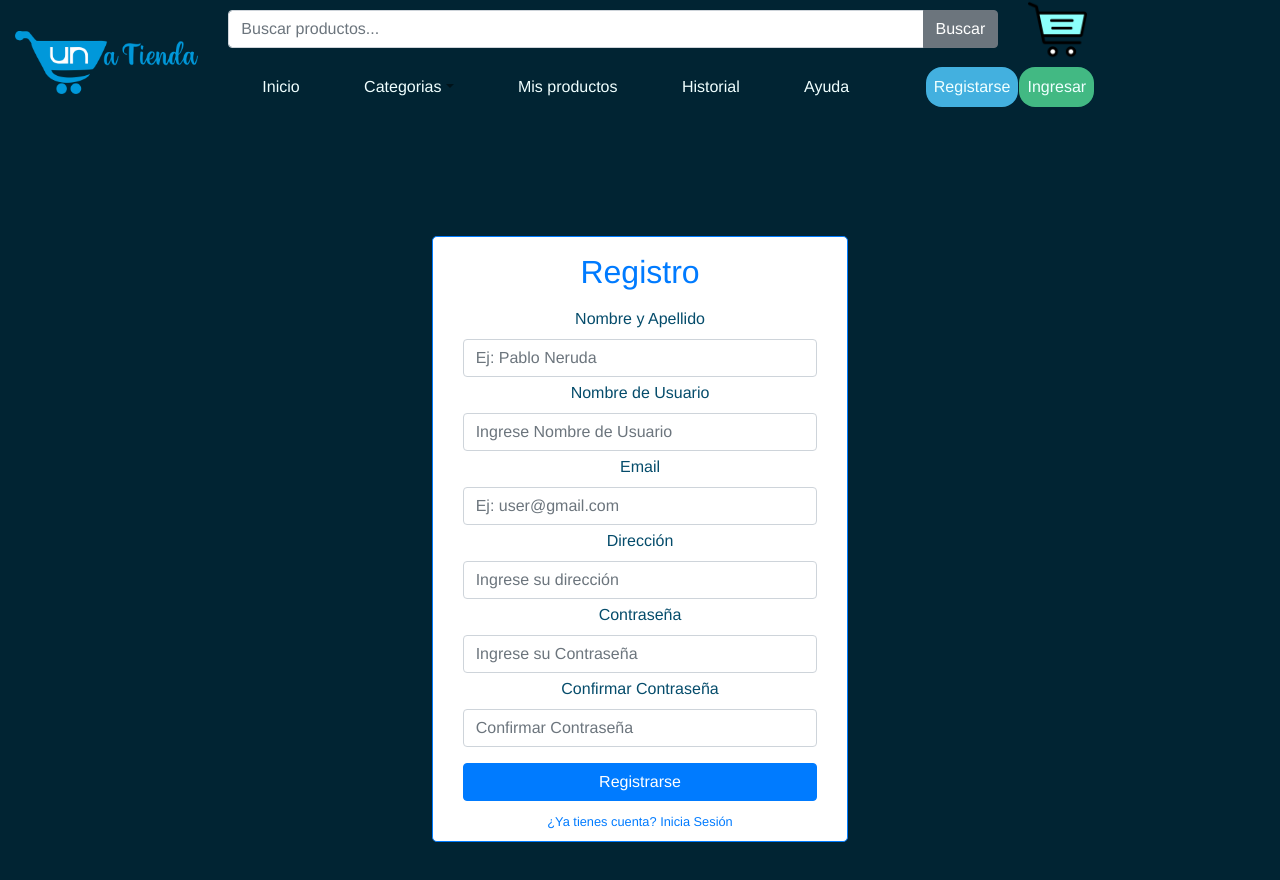
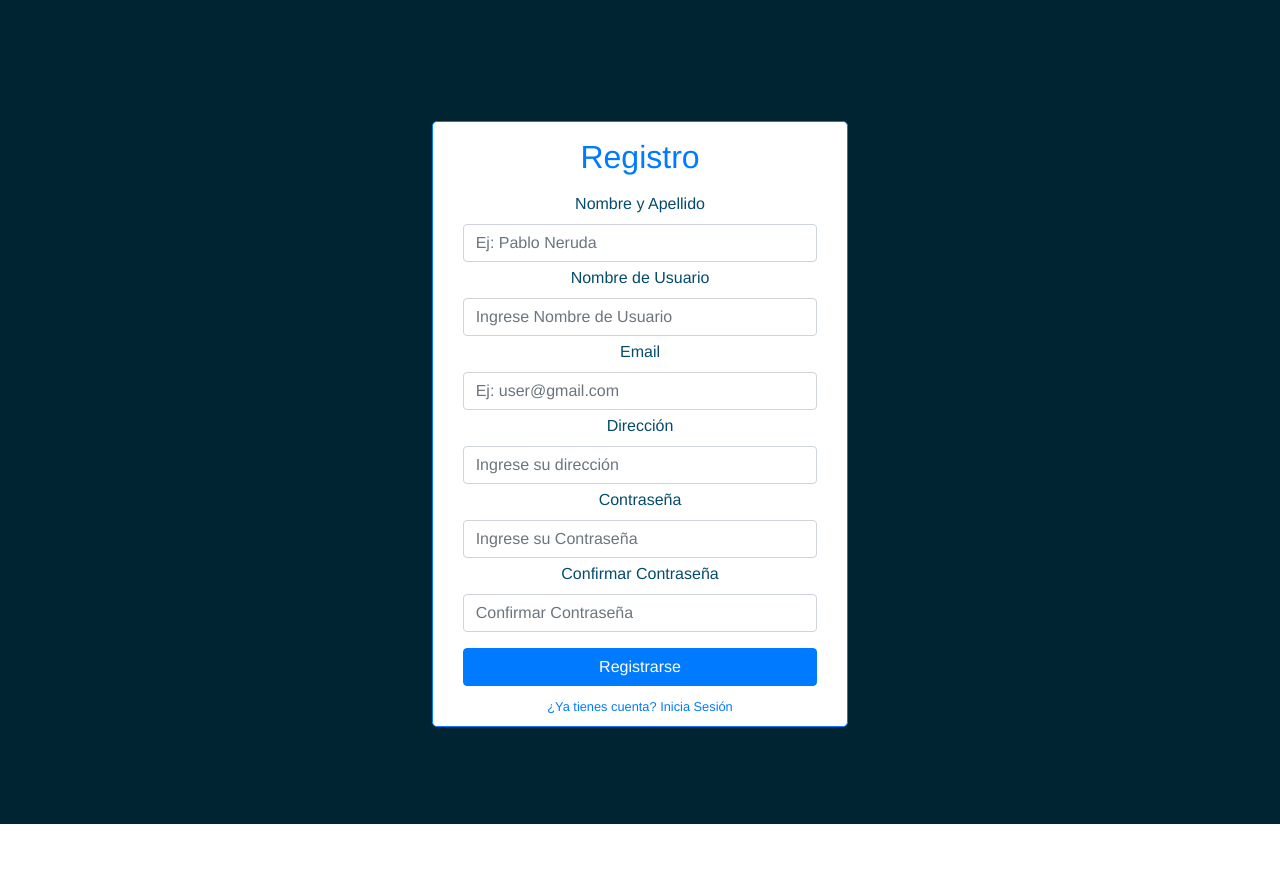
Before and after one commit to UNa-Tienda/frontend, a Vue app: page /register in a window 1280 px wide. Shown: the top 880 px of the page. After the commit the page ends 824 px from the top, so only its background shows below. Built offline with nearby package versions, Linux system fonts and the light colour scheme.

Commit message:
arreglos finales menu principal

```diff
--- a/src/App.vue
+++ b/src/App.vue
@@ -1,8 +1,5 @@
 <template>
   <div id="app" style="margin-top: 0px;">
-    <div id="topMenu_div" class="position-sticky">
-      <TopMenu/>
-    </div>
 
     <router-view />
 
@@ -11,13 +8,10 @@
 
 
 <script>
-import TopMenu from './components/TopMenu.vue'
+
 
 export default {
-  name: 'App',
-  components: {
-    TopMenu
-  }
+  name: 'App'
 }
 </script>
 
--- a/src/views/Home.vue
+++ b/src/views/Home.vue
@@ -1,4 +1,8 @@
 <template>
+<div>
+  <div id="topMenu_div" class="position-sticky" style="position: relative; z-index: 1000">
+    <TopMenu/>
+  </div>
 
   <div class="w3-main w3-content w3-padding" style="max-width:1200px;margin-top:50px">
 
@@ -117,10 +121,12 @@
     </div>
   </footer>
 </div>
+</div>
 </template>
 
 
 <script>
+import TopMenu from '../components/TopMenu.vue'
 
   export default {
     data() {
@@ -128,6 +134,8 @@
         slide: 0,
         sliding: null
       }
+    },components: {
+      TopMenu
     },
     mounted() {
       let recaptchaScript = document.createElement('script')
```
